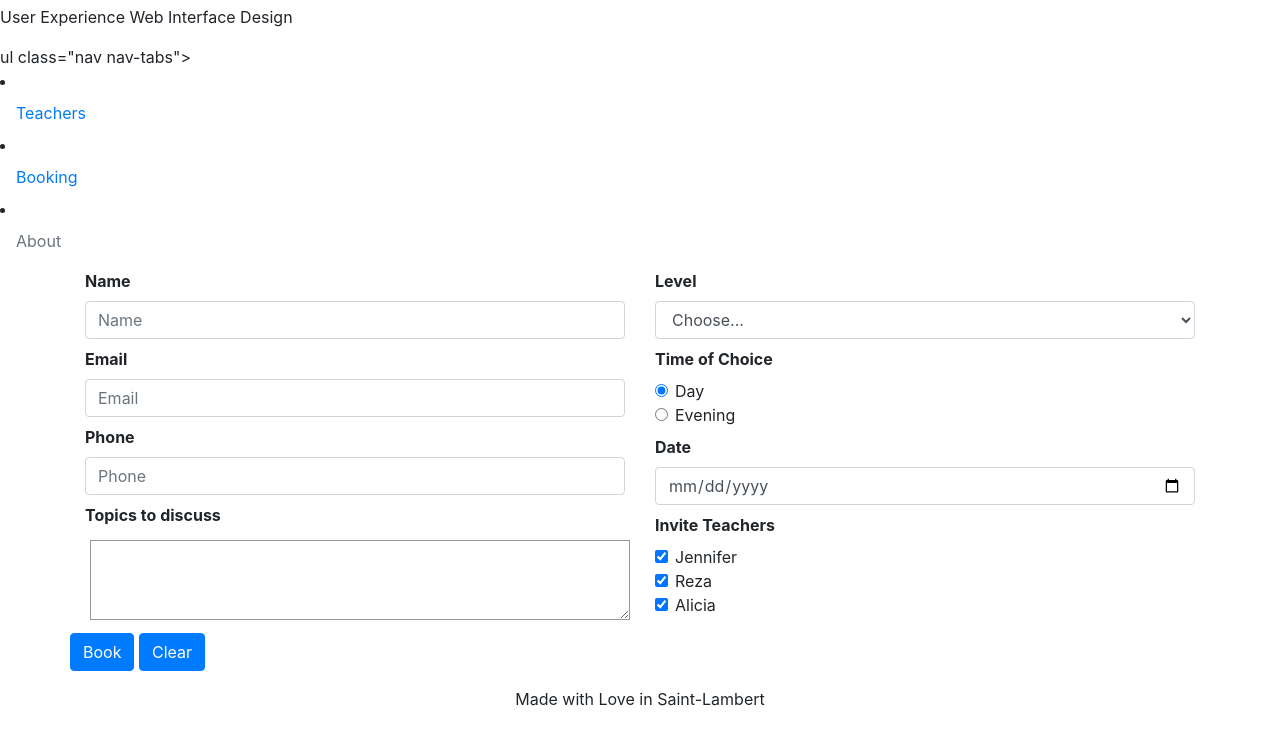
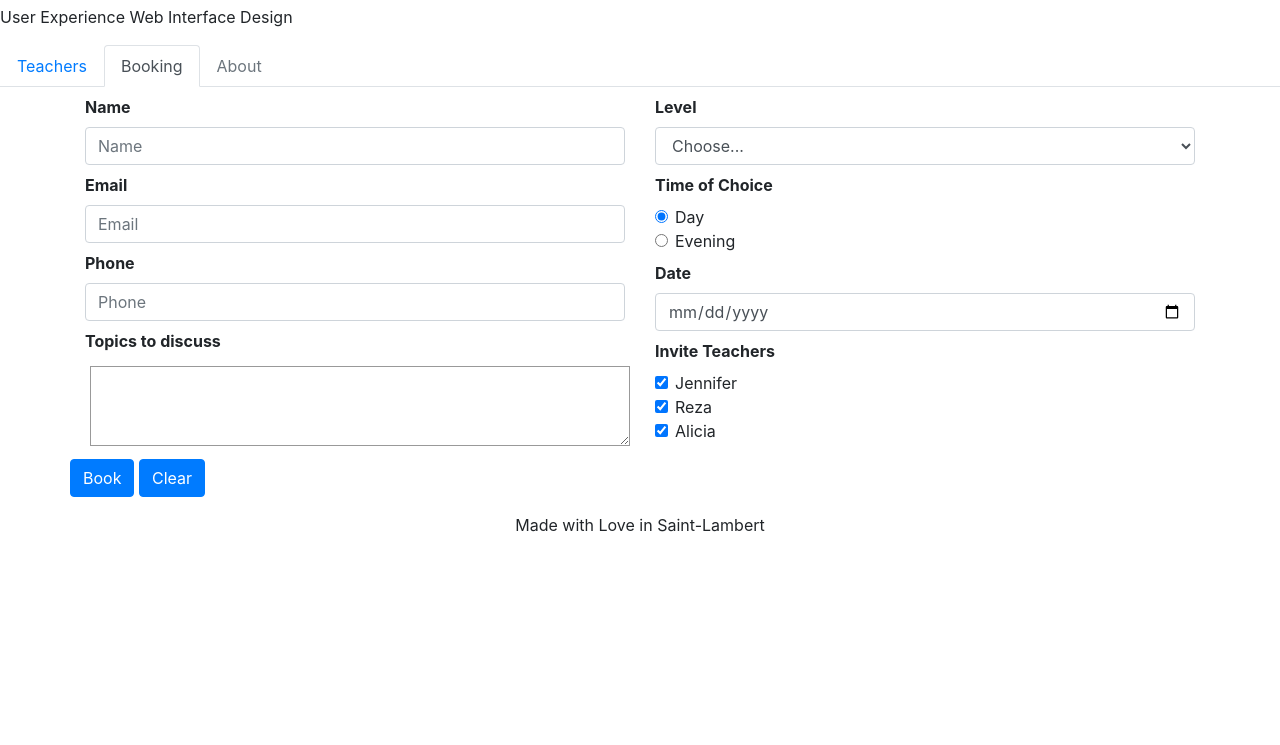
Before and after one commit to 420n13la/bookateacher-Kenny-star, a plain HTML site: page booking.html in a window 1280 px wide. Shown: the part 51-796 px from the top of the page. Drawn offline with Linux system fonts and the light colour scheme.

Commit message:
Update booking.html

```diff
--- a/booking.html
+++ b/booking.html
@@ -39,7 +39,7 @@ textarea {
   <p>User Experience Web Interface Design</p>
 
   <nav>
-ul class="nav nav-tabs">
+<ul class="nav nav-tabs">
     <li class="nav-item"><a href="index.html" target=_blank class="nav-link">Teachers</a></li>
     <li class="nav-item"><a href="" class="nav-link active">Booking</a></li>
     <li class="nav-item"><a href="" class="nav-link disabled">About</a></li>
```
